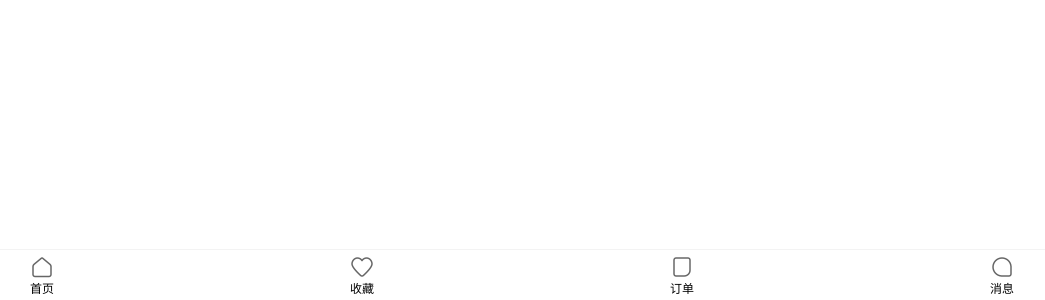
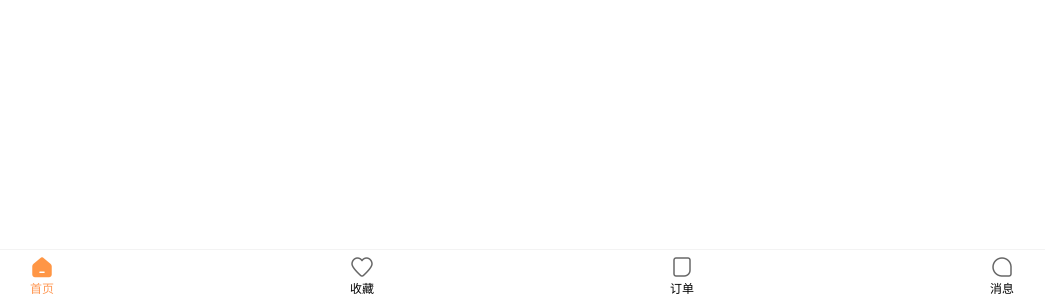
Before and after one commit to kanwakyuudai/vue3-hotel-app, a Vue app: page /#/home in a window 1280 px wide. Shown: the part 500-800 px from the top of the page, without its empty margins (118-1163 px from the left). Built offline with nearby package versions, Linux system fonts and the light colour scheme.

Commit message:
实现底栏点击切换路由。

```diff
--- a/src/components/tab-bar/tab-bar.vue
+++ b/src/components/tab-bar/tab-bar.vue
@@ -3,8 +3,13 @@
 
     <!-- 循环渲染四个底栏导航按钮 -->
     <template v-for="(item, index) in tabBarData">
-      <div class="tab-bar-item">
-        <img :src="getAssetsURL(item.image)" alt="">
+      <div
+      class="tab-bar-item"
+      :class="{active: currentIndex === index}"
+      @click="itemClick(item, index)"
+      >
+        <img v-if='(currentIndex !== index)' :src="getAssetsURL(item.image)" alt="">
+        <img v-else :src="getAssetsURL(item.imageActive)" alt="">
         <span class="text">{{ item.text }}</span>
       </div>
     </template>
@@ -13,10 +18,20 @@
 </template>
 
 <script setup>
+// 获取数据
 import tabBarData from '@/assets/data/tab-bar'
-import {getAssetsURL} from '@/utils/load_assets'
+import { getAssetsURL } from '@/utils/load_assets'
 
+import { ref } from "vue";
+import { useRouter } from "vue-router";
 
+const currentIndex = ref(0)
+const router = useRouter()
+
+const itemClick = (item, index) => {
+  currentIndex.value = index
+  router.push(item.path)
+}
 </script>
 
 <style lang="scss" scoped>
@@ -37,6 +52,9 @@ import {getAssetsURL} from '@/utils/load_assets'
     justify-content: center;
     align-items: center;
 
+    &.active {
+      color: $themeColor;
+    }
     .text {
       font-size: 12px;
       margin-top: 2px;
```
